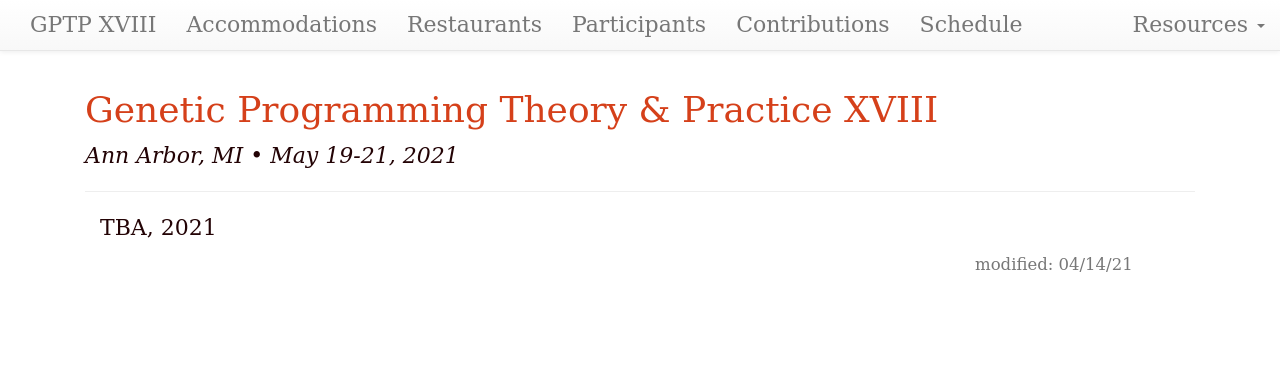
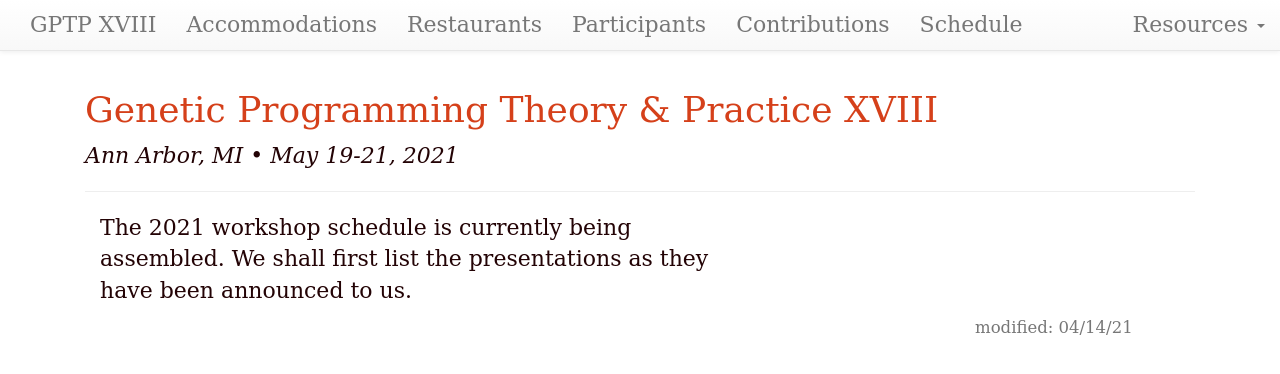
Before and after one commit to GPTP-workshop/gptp-workshop.github.io, a Jekyll site: the page built from schedule.md, in a window 1280 px wide. Shown: the top 374 px of the page. Built offline with Jekyll 4.4.1, drawn with Linux system fonts in a browser that asks for light colours.

Commit message:
Update schedule.md

```diff
--- a/schedule.md
+++ b/schedule.md
@@ -7,4 +7,5 @@ dates: "May 19-21, 2021"
 
 
 
-TBA, 2021
+The 2021 workshop schedule is currently being assembled. We shall first list the presentations
+as they have been announced to us.
```
